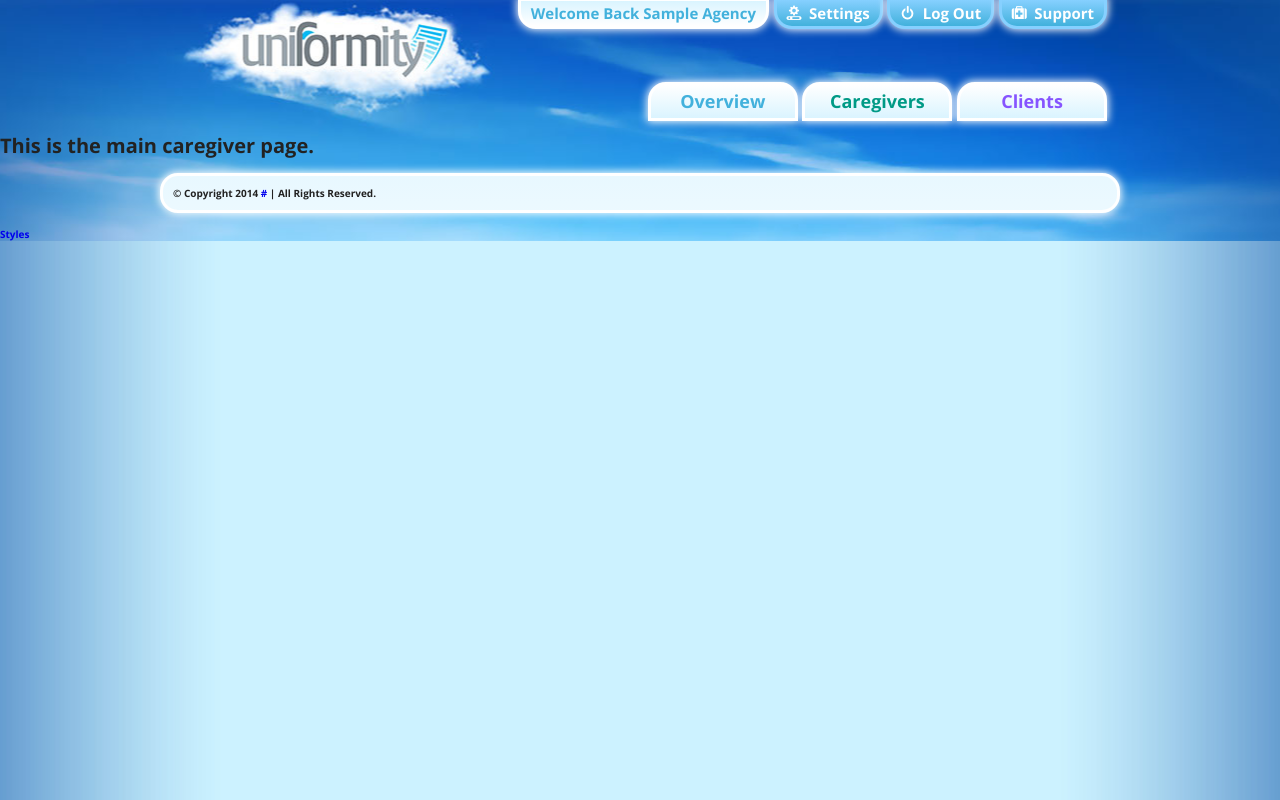
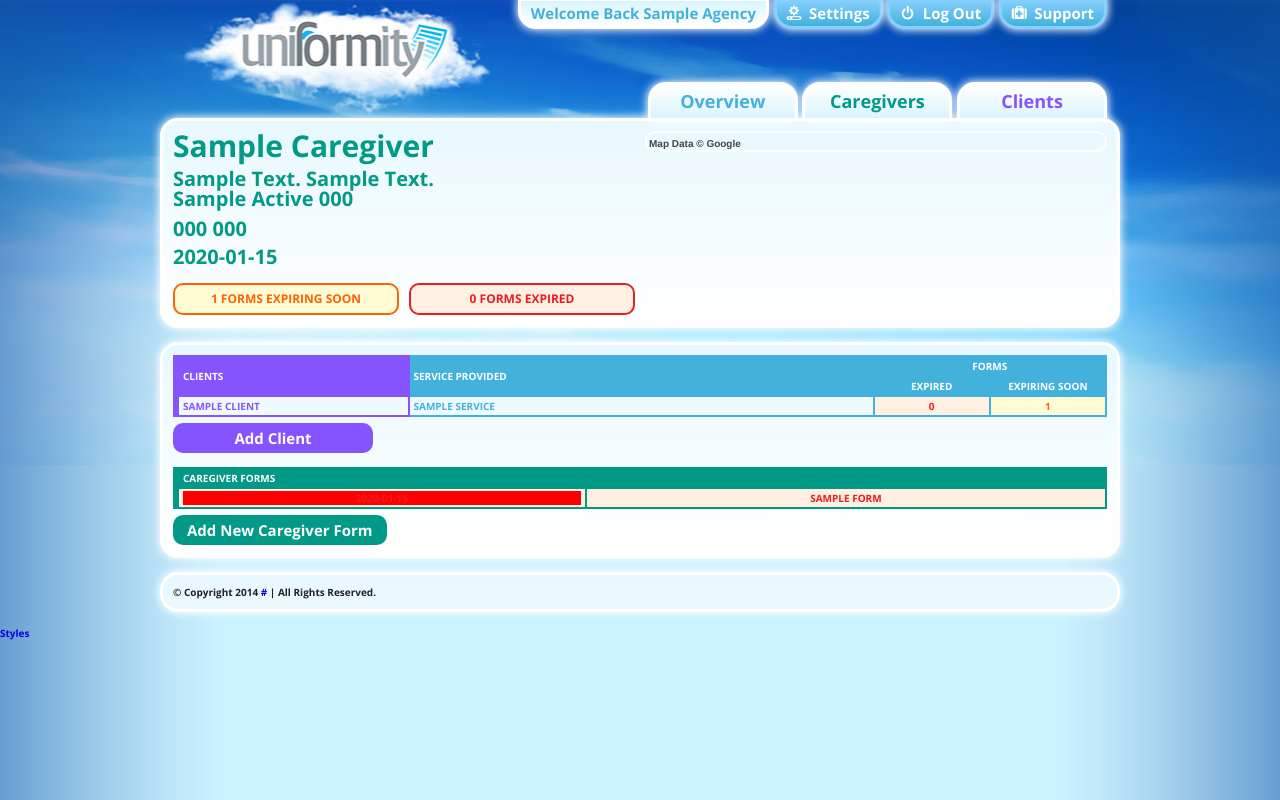
Before and after one commit to roberttstephens/not_uniformity, a Flask app: page /caregiver/1 in a window 1280 px wide. Run offline with Flask 2, Linux system fonts and the light colour scheme; a user stored in the database is signed in; tables that the repository leaves empty hold one stand-in row (values such as "Sample post"); style sheets or scripts are compiled from the project's sources; some libraries are stand-ins or nearby versions.

Commit message:
Most hard coded items are replace. Still work to do on separating the form instances.

```diff
--- a/app/templates/caregiver.html
+++ b/app/templates/caregiver.html
@@ -1,6 +1,109 @@
 {% extends "base.html" %}
+{% block title %}The name{% endblock %}
+{% block content %}
+{% include 'flash.html' %}
+<section class="container">
+    <div class="grid">
+        <div class="col-1-2">
+            <div class="profile-info caregiver-text">
+                <p class="name">{{ caregiver.name }}</p>
+                <p class="address">
+                    {{ caregiver.address.address_1 }}
+                    {{ caregiver.address.address_2 }}
+                    <br />
+                    {{ caregiver.address.city }}
+                    {{ caregiver.address.state }}
+                    {{ caregiver.address.zip_code }}
+                </p>
+                <p class="phone">
+                    <span class="phone-number">{{ caregiver.phone_number }}</span>
+                    <span class="phone-extension">{{ caregiver.phone_extension }}</span>
+                </p>
+                {% if caregiver.birth_date %}
+                <p class="birth-date">
+                    {{ caregiver.birth_date }}
+                </p>
+                {% endif %}
+                <div class="grid">
+                    <div class="col-1-2">
+                        <div class="box summary yellow-light">{{ caregiver.expiring_soon }} Forms Expiring Soon
+                        </div>
+                    </div>
+                    <div class="expired col-1-2">
+                        <div class="box summary red-light">{{ caregiver.expired }} Forms Expired
+                        </div>
+                    </div>
+                </div>
+            </div>
+        </div>
+        <div class="col-1-2">
+            <a href="https://www.google.com/maps/preview#!q={{ caregiver.address.urlencode }}" class="googlemap" style="background-image:url(http://maps.google.com/maps/api/staticmap?size=640x250&zoom=13&maptype=roadmap&markers=color:green|{{ caregiver.address.urlencode }}&sensor=false)" target="_blank">
+                <p>
+                    <span>Map Data &copy; Google</span>
+                </p>
+                <img src="http://maps.google.com/maps/api/staticmap?size=640x250&zoom=13&maptype=roadmap&markers=color:green|{{ caregiver.address.urlencode }}&sensor=false" alt="Map" class="map" />
+            </a>
 
-{% block content %}
-<h1>This is the main caregiver page.</h1>
-{% include 'flash.html' %}
+        </div>
+    </div>
+</section>
+
+
+
+<section class="container">
+    <table class="profile client-light">
+        <colgroup>
+            <col class="client-col">
+            <col class="service-col">
+            <col>
+            <col class="forms-col">
+            <col class="forms-col">
+        </colgroup>
+        <thead>
+            <tr>
+                <th class="client-dark col1" rowspan="2">clients</th>
+                <th class="service-dark col2" rowspan="2">service provided</p></th>
+                <th class="service-dark col3" colspan="2">forms</th>
+            </tr>
+            <tr>
+                <th class="service-dark col4">expired</th>
+                <th class="service-dark col4">expiring soon</th>
+            </tr>
+        </thead>
+        <tbody>
+            {% for service in caregiver.services %}
+                <tr>
+                    <td>{{ service.client.name }}</td>
+                    <td class="service-cell">{{ service.name }}</td>
+                    <td class="service-bdr red-cell expired">{{ service.expired }}</td>
+                    <td class="service-bdr expiring-soon">
+                        {{ service.expiring_soon }}
+                    </td>
+                </tr>
+            {% endfor %}
+        </tbody>
+    </table><!-- client list -->
+    <a href="#" class="button client-dark" role="button">add client</a>
+    <br/><br/>
+    <table class="profile caregiver-light role-forms">
+        <thead>
+            <tr>
+                <th class="caregiver-dark" colspan="2">caregiver forms</th>
+            </tr>
+        </thead>
+        <tbody>
+            {% if form_instances %}
+                {% for instance in form_instances %}
+                    <tr>
+                        <td class="expiration-date red-cell">
+                            <span class="expiration-date"><span class="icon-cirlcereceived"></span>{{ instance.expiration_date }}</span>
+                        </td>
+                        <td class="form-title red-cell">{{ instance.caregiver_form.name }}</td>
+                    </tr>
+                {% endfor %}
+            {% endif %}
+        </tbody>
+    </table><!-- caregiver forms -->
+    <a href="#" class="button caregiver-dark" role="button">add new caregiver form</a>
+</section>
 {% endblock %}
```
